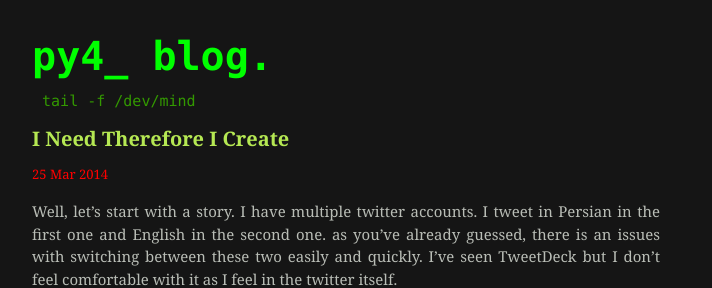
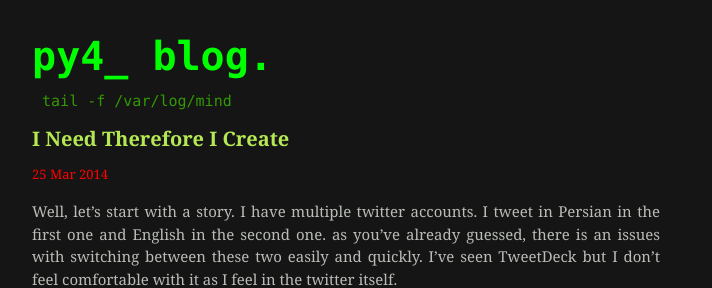
Before and after one commit to ibtkm/ibtkm.github.io, a Jekyll site: the page built from index.html, in a window 1280 px wide. Shown: the top 288 px of the page, without its empty margins (294-1006 px from the left). Built offline with Jekyll 4.4.1, drawn with Linux system fonts in a browser that asks for light colours; Markdown is read by kramdown in place of the engine named in the settings.

Commit message:
desc change

```diff
--- a/_layouts/default.html
+++ b/_layouts/default.html
@@ -18,7 +18,7 @@
         <div class="site">
           <div class="header">
             <h1 class="title"><a href="/">{{ site.name }}</a></h1>
-            <p class="description"> tail -f /dev/mind </p>
+            <p class="description"> tail -f /var/log/mind </p>
           </div>
 
           {{ content }}
```
Also changed, not shown: 3 other files.
